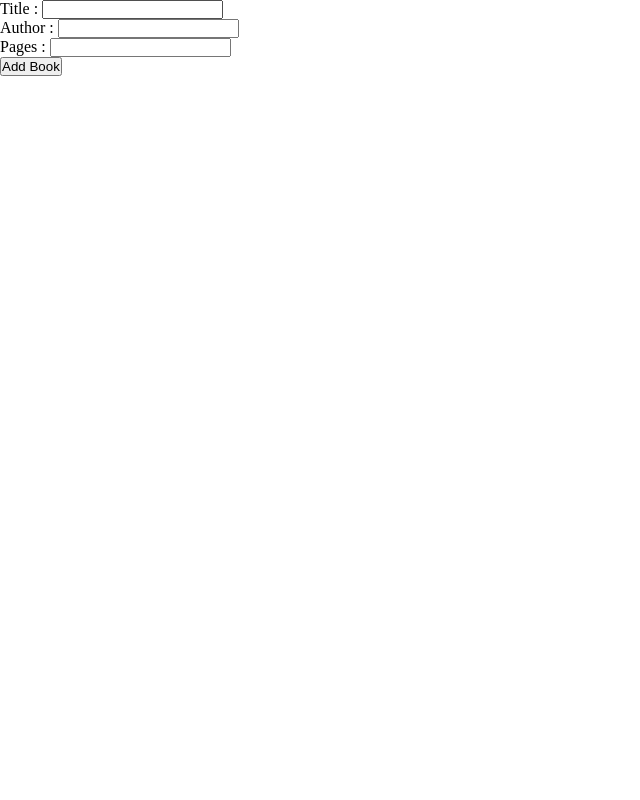
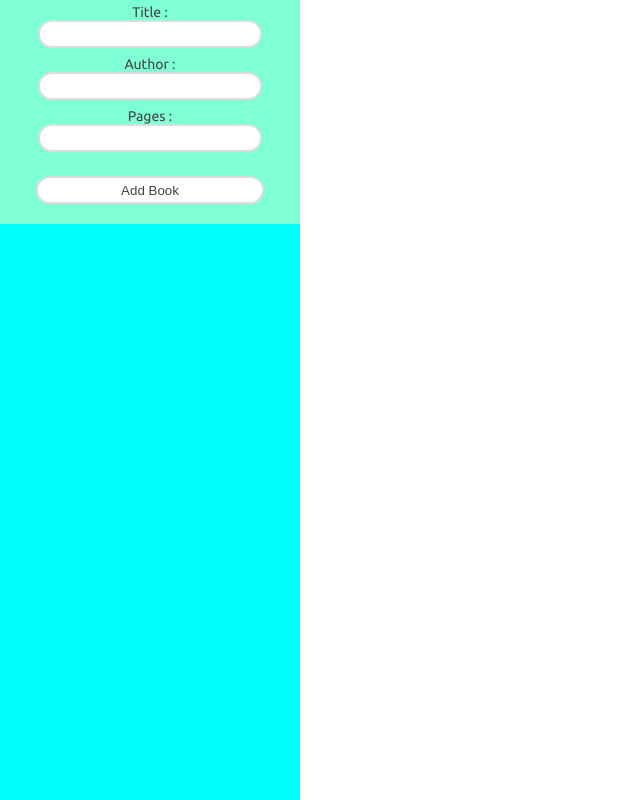
Before and after one commit to OZANAYYILDIZ/library, a plain HTML site: page index.html in a window 1280 px wide. Shown: the whole page, without its empty margins (0-640 px from the left). Drawn offline with Linux system fonts and the light colour scheme.

Commit message:
finnish styling of add book form

```diff
--- a/css/style.css
+++ b/css/style.css
@@ -2,3 +2,57 @@
     padding: 0;
     margin: 0;
 }
+
+body {
+    font-family: 'Ubuntu', sans-serif;
+    font-size: 14px;
+    color: #444;
+}
+
+.side-bar {
+    background-color: aqua;
+    width: 300px;
+    height: 100vh;
+}
+
+.form-container {
+    background-color: aquamarine;
+}
+
+.input-con {
+    padding: 4px 0;
+}
+
+.input-con > label {
+    display: block;
+}
+
+.inputs {
+    width: 224px;
+    height: 28px;
+    border: solid 2px #dddddd;
+    border-radius: 14px;
+    transition: 0.3s;
+    outline: none;
+    box-sizing: border-box;
+    padding: 8px;
+}
+
+.inputs:focus {
+    border: 2px solid #60e28b;
+}
+
+.button {
+    width: 228px;
+    height: 28px;
+    border-radius: 14px;
+    margin: 20px 0 20px 0;
+    border: 2px solid #ddd;
+    background-color: #fff;
+    cursor: pointer;
+    color: #444;
+}
+
+.test {
+    text-align: center;
+}
--- a/index.html
+++ b/index.html
@@ -4,6 +4,9 @@
     <meta charset="UTF-8">
     <meta http-equiv="X-UA-Compatible" content="IE=edge">
     <meta name="viewport" content="width=device-width, initial-scale=1.0">
+    <link rel="preconnect" href="https://fonts.googleapis.com">
+    <link rel="preconnect" href="https://fonts.gstatic.com" crossorigin>
+    <link href="https://fonts.googleapis.com/css2?family=Ubuntu:wght@300;400;500;700&display=swap" rel="stylesheet">
     <title>Library</title>
     <link rel="stylesheet" href="css/style.css">
 </head>
@@ -11,22 +14,24 @@
     <div class="side-bar">
         <div class="form-container">
             <form action="#">
+                <div class="test">
                     <div class="input-con">
                         <label for="title">Title :</label>
-                    <input type="text" name="title" id="title">
+                        <input class="inputs" type="text" name="title" id="title">
                     </div>
                     <div class="input-con">
                         <label for="author">Author :</label>
-                    <input type="text" name="author" id="author">
+                        <input class="inputs" type="text" name="author" id="author">
                     </div>
                     <div class="input-con">
                         <label for="pages">Pages :</label>
-                    <input type="number" name="pages" id="pages">
+                        <input class="inputs" type="number" name="pages" id="pages">
                     </div>
-                <button>Add Book</button>
+                    <button class="button" type="submit">Add Book</button>
+                </div>
+
             </form>
         </div>
-
     </div>
 
 
```
Lines whose indentation alone changed are shown as unchanged.
